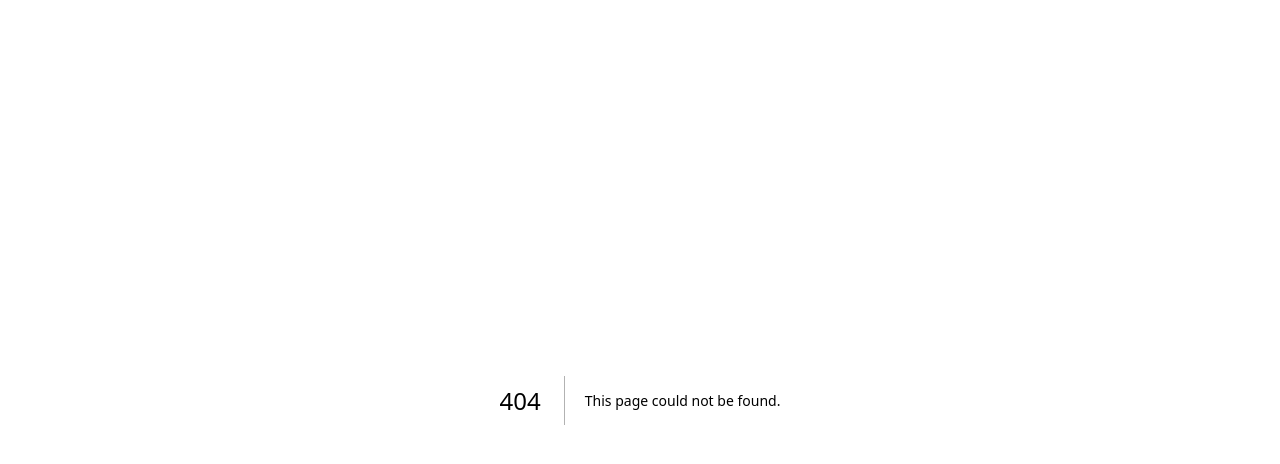
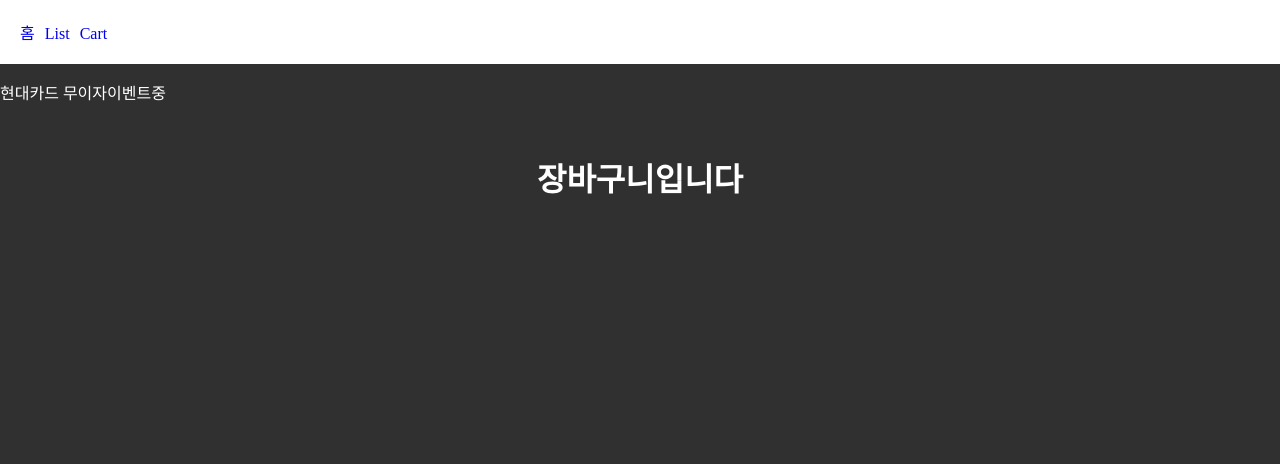
Before and after one commit to dostiny/studyFrontEnd, a Next.js app in the folder fresh/: page /cart in a window 1280 px wide. Before the commit this address had no page. Shown: the top 464 px of the page. Built offline with nearby package versions, Linux system fonts and the light colour scheme.

Commit message:
라우터 학습

```diff
--- /dev/null
+++ b/fresh/app/cart/layout.tsx
@@ -0,0 +1,13 @@
+import "../globals.css";
+import Link from "next/link";
+
+export default function Layout({ children }: { children: React.ReactNode }) {
+  return (
+    <div>
+      <body>
+        <p>현대카드 무이자이벤트중</p>
+        {children}
+      </body>
+    </div>
+  );
+}
--- /dev/null
+++ b/fresh/app/cart/page.tsx
@@ -0,0 +1,7 @@
+export default function Cart() {
+  return (
+    <div>
+      <h1 className="title">장바구니입니다</h1>
+    </div>
+  );
+}
--- a/fresh/app/globals.css
+++ b/fresh/app/globals.css
@@ -4,11 +4,39 @@
     color : white;
 }
 
+.navbar {
+    background: white;
+    padding: 20px;
+}
+
 .title {
     text-align: center;
-    margin-top : 150px;
+    margin-top : 50px;
 }
 
 .title-sub {
     text-align : center;
 }
+
+.title-sub {
+    text-align : center
+}
+
+.food {
+    margin: 20px auto;
+    width: 200px;
+    background: white;
+    color : black;
+    padding: 20px;
+    border-radius: 5px;
+}
+
+.navbar {
+    background: white;
+    padding: 20px;
+}
+
+.navbar a {
+    margin-right: 10px;
+    text-decoration: none;
+}
--- a/fresh/app/layout.tsx
+++ b/fresh/app/layout.tsx
@@ -1,18 +1,26 @@
-import './globals.css'
+import "./globals.css";
+import Link from "next/link";
 
 export const metadata = {
-  title: 'Create Next App',
-  description: 'Generated by create next app',
-}
+  title: "Create Next App",
+  description: "Generated by create next app",
+};
 
 export default function RootLayout({
   children,
 }: {
-  children: React.ReactNode
+  children: React.ReactNode;
 }) {
   return (
     <html lang="en">
-      <body>{children}</body>
+      <body>
+        <div className="navbar">
+          <Link href="/">홈</Link>
+          <Link href="/list">List</Link>
+          <Link href="/cart">Cart</Link>
+        </div>
+        {children}
+      </body>
     </html>
-  )
+  );
 }
```
Also changed, not shown: fresh/app/cart/payment/page.tsx (added, +7 -0 lines), fresh/app/list/page.tsx (added, +13 -0 lines).
